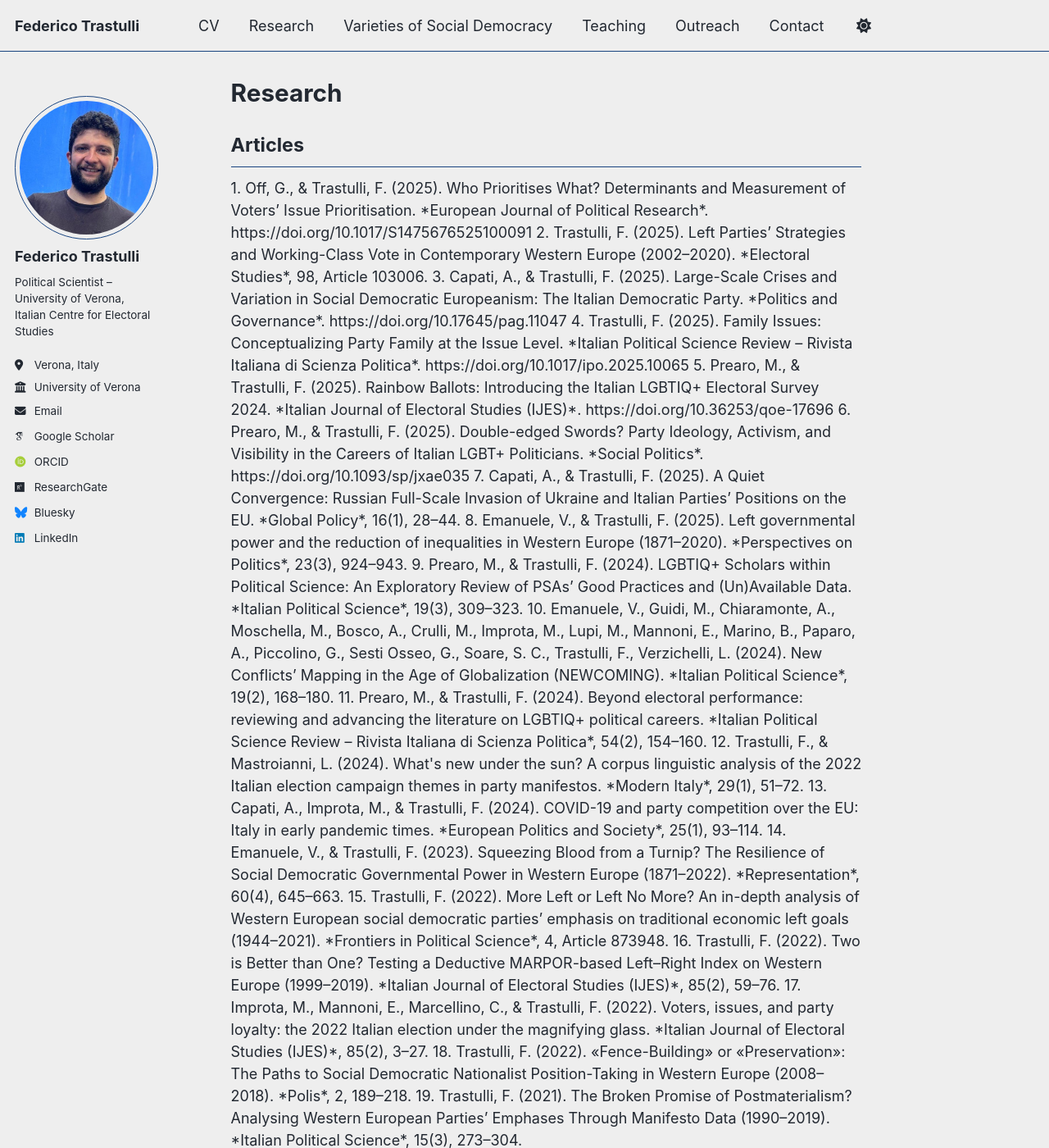
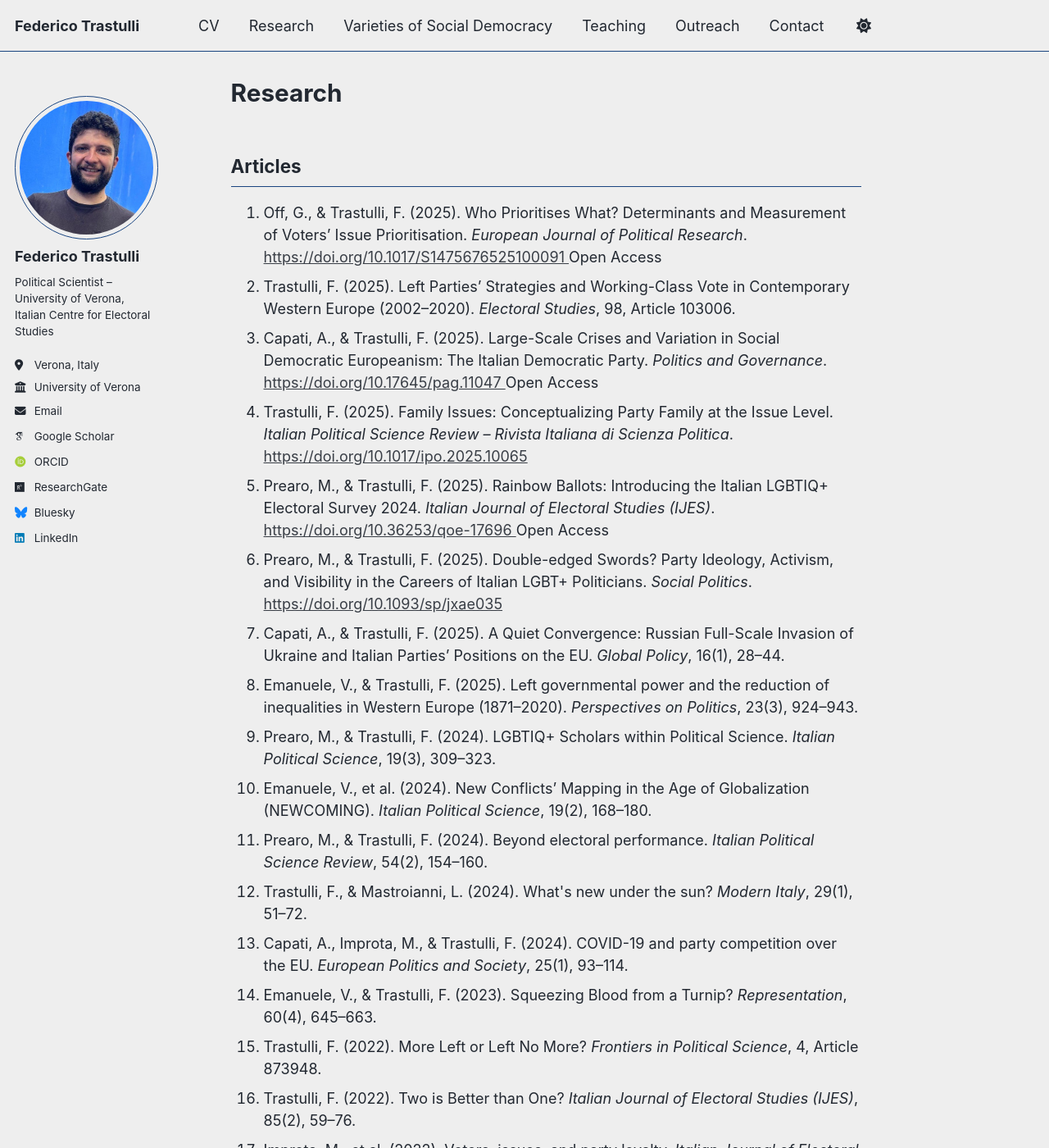
Before and after one commit to federicotrastulli/federicotrastulli.github.io, a Jekyll site: the page built from _pages/research.html, in a window 1280 px wide and 1400 px high. Shown: the whole window at 82% size. Built offline with Jekyll 4.4.1, drawn with Linux system fonts in a browser that asks for light colours; some web fonts are replaced; a script bundle is joined from its source files by our own code; library files that are not in the unit come from our copies; some of the changed text lies outside the part shown.

Commit message:
Update research.html

```diff
--- a/_pages/research.html
+++ b/_pages/research.html
@@ -4,56 +4,196 @@ permalink: /research/
 author_profile: true
 ---
 
-<div style="margin-top:-1.5em;">
+<div class="research-list">
 
-<h2 style="font-size:1.3em;">Articles</h2>
-1. Off, G., & Trastulli, F. (2025). Who Prioritises What? Determinants and Measurement of Voters’ Issue Prioritisation. *European Journal of Political Research*.
-   https://doi.org/10.1017/S1475676525100091
-2. Trastulli, F. (2025). Left Parties’ Strategies and Working-Class Vote in Contemporary Western Europe (2002–2020). *Electoral Studies*, 98, Article 103006.
-3. Capati, A., & Trastulli, F. (2025). Large-Scale Crises and Variation in Social Democratic Europeanism: The Italian Democratic Party. *Politics and Governance*.
-   https://doi.org/10.17645/pag.11047
-4. Trastulli, F. (2025). Family Issues: Conceptualizing Party Family at the Issue Level. *Italian Political Science Review – Rivista Italiana di Scienza Politica*.
-   https://doi.org/10.1017/ipo.2025.10065
-5. Prearo, M., & Trastulli, F. (2025). Rainbow Ballots: Introducing the Italian LGBTIQ+ Electoral Survey 2024. *Italian Journal of Electoral Studies (IJES)*.
-   https://doi.org/10.36253/qoe-17696
-6. Prearo, M., & Trastulli, F. (2025). Double-edged Swords? Party Ideology, Activism, and Visibility in the Careers of Italian LGBT+ Politicians. *Social Politics*.
-   https://doi.org/10.1093/sp/jxae035
-7. Capati, A., & Trastulli, F. (2025). A Quiet Convergence: Russian Full-Scale Invasion of Ukraine and Italian Parties’ Positions on the EU. *Global Policy*, 16(1), 28–44.
-8. Emanuele, V., & Trastulli, F. (2025). Left governmental power and the reduction of inequalities in Western Europe (1871–2020). *Perspectives on Politics*, 23(3), 924–943.
-9. Prearo, M., & Trastulli, F. (2024). LGBTIQ+ Scholars within Political Science: An Exploratory Review of PSAs’ Good Practices and (Un)Available Data. *Italian Political Science*, 19(3), 309–323.
-10. Emanuele, V., Guidi, M., Chiaramonte, A., Moschella, M., Bosco, A., Crulli, M., Improta, M., Lupi, M., Mannoni, E., Marino, B., Paparo, A., Piccolino, G., Sesti Osseo, G., Soare, S. C., Trastulli, F., Verzichelli, L. (2024). New Conflicts’ Mapping in the Age of Globalization (NEWCOMING). *Italian Political Science*, 19(2), 168–180.
-11. Prearo, M., & Trastulli, F. (2024). Beyond electoral performance: reviewing and advancing the literature on LGBTIQ+ political careers. *Italian Political Science Review – Rivista Italiana di Scienza Politica*, 54(2), 154–160.
-12. Trastulli, F., & Mastroianni, L. (2024). What's new under the sun? A corpus linguistic analysis of the 2022 Italian election campaign themes in party manifestos. *Modern Italy*, 29(1), 51–72.
-13. Capati, A., Improta, M., & Trastulli, F. (2024). COVID-19 and party competition over the EU: Italy in early pandemic times. *European Politics and Society*, 25(1), 93–114.
-14. Emanuele, V., & Trastulli, F. (2023). Squeezing Blood from a Turnip? The Resilience of Social Democratic Governmental Power in Western Europe (1871–2022). *Representation*, 60(4), 645–663.
-15. Trastulli, F. (2022). More Left or Left No More? An in-depth analysis of Western European social democratic parties’ emphasis on traditional economic left goals (1944–2021). *Frontiers in Political Science*, 4, Article 873948.
-16. Trastulli, F. (2022). Two is Better than One? Testing a Deductive MARPOR-based Left–Right Index on Western Europe (1999–2019). *Italian Journal of Electoral Studies (IJES)*, 85(2), 59–76.
-17. Improta, M., Mannoni, E., Marcellino, C., & Trastulli, F. (2022). Voters, issues, and party loyalty: the 2022 Italian election under the magnifying glass. *Italian Journal of Electoral Studies (IJES)*, 85(2), 3–27.
-18. Trastulli, F. (2022). «Fence-Building» or «Preservation»: The Paths to Social Democratic Nationalist Position-Taking in Western Europe (2008–2018). *Polis*, 2, 189–218.
-19. Trastulli, F. (2021). The Broken Promise of Postmaterialism? Analysing Western European Parties’ Emphases Through Manifesto Data (1990–2019). *Italian Political Science*, 15(3), 273–304.
+<h2>Articles</h2>
+<ol>
+  <li>
+    Off, G., &amp; <span class="me">Trastulli, F.</span> (2025).
+    Who Prioritises What? Determinants and Measurement of Voters’ Issue Prioritisation.
+    <em>European Journal of Political Research</em>.
+    <a href="https://doi.org/10.1017/S1475676525100091" class="doi">
+      https://doi.org/10.1017/S1475676525100091
+    </a>
+    <span class="badge oa">Open Access</span>
+  </li>
 
-<h2 style="font-size:1.3em;">Books</h2>
-1. Prearo, M., & Trastulli, F. (2025). *Politica e cittadinanza LGBTQIA+: Tra opinione pubblica, diritti e partecipazione*. Pisa: Edizioni ETS.
-2. *Under contract*: Trastulli, F. *Varieties of Social Democracy in Western Europe: The Impact of External Constraints on Ideological Differences*. Palgrave Macmillan.
+  <li>
+    <span class="me">Trastulli, F.</span> (2025).
+    Left Parties’ Strategies and Working-Class Vote in Contemporary Western Europe (2002–2020).
+    <em>Electoral Studies</em>, 98, Article 103006.
+  </li>
 
-<h2 style="font-size:1.3em;">Chapters</h2>
-1. Prearo, M., & Trastulli, F. (2025). Una carriera arcobaleno? Elezioni e rappresentanza politica LGBT+ in Italia.
-   In Pansardi, P. (ed.), *Genere e leadership politica* (pp. 102–127). Feltrinelli.
-2. Angelucci, D., Trastulli, F., & Tuorto, D. (2024). Cronaca di una morte annunciata. La partecipazione elettorale in Italia, 2022.
-   In Chiaramonte, A., & De Sio, L. (eds.), *Un polo solo* (pp. 107–138). Il Mulino.
-3. Bolgherini, S., & Trastulli, F. (2023). Voglia di sinistra: la collocazione sullo spettro politico.
-   In Grimaldi, S., & Venturino, F. (eds.), *Un nuovo inizio?* (pp. 75–86). Padova University Press.
-4. Testa, A., & Trastulli, F. (2023). Nuova segretaria, solita passione: sempre altissimo l’interesse per la politica.
-   In Grimaldi, S., & Venturino, F. (eds.), *Un nuovo inizio?* (pp. 87–96). Padova University Press.
-5. Trastulli, F. (2021). Manifesti elettorali e posizionamento ideologico.
-   In Acampa, S., et al. (eds.), *Saperi, conoscenze ed esperienze in formazione* (pp. 48–52).
+  <li>
+    Capati, A., &amp; <span class="me">Trastulli, F.</span> (2025).
+    Large-Scale Crises and Variation in Social Democratic Europeanism: The Italian Democratic Party.
+    <em>Politics and Governance</em>.
+    <a href="https://doi.org/10.17645/pag.11047" class="doi">
+      https://doi.org/10.17645/pag.11047
+    </a>
+    <span class="badge oa">Open Access</span>
+  </li>
 
-<h2 style="font-size:1.5em;">Current projects</h2>
-- Crulli, M., Emanuele, V., & Trastulli, F. Intersectionality and electoral participation.
-- Dassonneville, R., & Trastulli, F. Working-Class Electoral Cross-Pressures in 9 Western European Countries (1989–2024).
-- De Sio, L., Paparo, A., & Trastulli, F. Who takes the cue? Experimental evidence on voters’ political sophistication in party and leader cueing of issue positions.
-- Lourenço, P., Prearo, M., & Trastulli, F. Riding the Electoral Cycle: Dynamics of Anti-LGBTIQ+ Mobilisation in Four Western European Countries.
-- Trastulli, F. The Intersectional Decline of Working-Class Support for the Left: Evidence from 19 Western European countries (2002–2020).
-- Trastulli, F., Prearo, M., & Pansardi, P. Individual-level determinants of LGBTIQ+ issue attitudes: Evidence from the traditionalist Italian context.
+  <li>
+    <span class="me">Trastulli, F.</span> (2025).
+    Family Issues: Conceptualizing Party Family at the Issue Level.
+    <em>Italian Political Science Review – Rivista Italiana di Scienza Politica</em>.
+    <a href="https://doi.org/10.1017/ipo.2025.10065" class="doi">
+      https://doi.org/10.1017/ipo.2025.10065
+    </a>
+  </li>
+
+  <li>
+    Prearo, M., &amp; <span class="me">Trastulli, F.</span> (2025).
+    Rainbow Ballots: Introducing the Italian LGBTIQ+ Electoral Survey 2024.
+    <em>Italian Journal of Electoral Studies (IJES)</em>.
+    <a href="https://doi.org/10.36253/qoe-17696" class="doi">
+      https://doi.org/10.36253/qoe-17696
+    </a>
+    <span class="badge oa">Open Access</span>
+  </li>
+
+  <li>
+    Prearo, M., &amp; <span class="me">Trastulli, F.</span> (2025).
+    Double-edged Swords? Party Ideology, Activism, and Visibility in the Careers of Italian LGBT+ Politicians.
+    <em>Social Politics</em>.
+    <a href="https://doi.org/10.1093/sp/jxae035" class="doi">
+      https://doi.org/10.1093/sp/jxae035
+    </a>
+  </li>
+
+  <li>
+    Capati, A., &amp; <span class="me">Trastulli, F.</span> (2025).
+    A Quiet Convergence: Russian Full-Scale Invasion of Ukraine and Italian Parties’ Positions on the EU.
+    <em>Global Policy</em>, 16(1), 28–44.
+  </li>
+
+  <li>
+    Emanuele, V., &amp; <span class="me">Trastulli, F.</span> (2025).
+    Left governmental power and the reduction of inequalities in Western Europe (1871–2020).
+    <em>Perspectives on Politics</em>, 23(3), 924–943.
+  </li>
+
+  <li>
+    Prearo, M., &amp; <span class="me">Trastulli, F.</span> (2024).
+    LGBTIQ+ Scholars within Political Science.
+    <em>Italian Political Science</em>, 19(3), 309–323.
+  </li>
+
+  <li>
+    Emanuele, V., et al. (2024).
+    New Conflicts’ Mapping in the Age of Globalization (NEWCOMING).
+    <em>Italian Political Science</em>, 19(2), 168–180.
+  </li>
+
+  <li>
+    Prearo, M., &amp; <span class="me">Trastulli, F.</span> (2024).
+    Beyond electoral performance.
+    <em>Italian Political Science Review</em>, 54(2), 154–160.
+  </li>
+
+  <li>
+    <span class="me">Trastulli, F.</span>, &amp; Mastroianni, L. (2024).
+    What's new under the sun?
+    <em>Modern Italy</em>, 29(1), 51–72.
+  </li>
+
+  <li>
+    Capati, A., Improta, M., &amp; <span class="me">Trastulli, F.</span> (2024).
+    COVID-19 and party competition over the EU.
+    <em>European Politics and Society</em>, 25(1), 93–114.
+  </li>
+
+  <li>
+    Emanuele, V., &amp; <span class="me">Trastulli, F.</span> (2023).
+    Squeezing Blood from a Turnip?
+    <em>Representation</em>, 60(4), 645–663.
+  </li>
+
+  <li>
+    <span class="me">Trastulli, F.</span> (2022).
+    More Left or Left No More?
+    <em>Frontiers in Political Science</em>, 4, Article 873948.
+  </li>
+
+  <li>
+    <span class="me">Trastulli, F.</span> (2022).
+    Two is Better than One?
+    <em>Italian Journal of Electoral Studies (IJES)</em>, 85(2), 59–76.
+  </li>
+
+  <li>
+    Improta, M., et al. (2022).
+    Voters, issues, and party loyalty.
+    <em>Italian Journal of Electoral Studies (IJES)</em>, 85(2), 3–27.
+  </li>
+
+  <li>
+    <span class="me">Trastulli, F.</span> (2022).
+    «Fence-Building» or «Preservation».
+    <em>Polis</em>, 2, 189–218.
+  </li>
+
+  <li>
+    <span class="me">Trastulli, F.</span> (2021).
+    The Broken Promise of Postmaterialism?
+    <em>Italian Political Science</em>, 15(3), 273–304.
+  </li>
+</ol>
+
+<h2>Books</h2>
+<ol>
+  <li>
+    Prearo, M., &amp; <span class="me">Trastulli, F.</span> (2025).
+    <em>Politica e cittadinanza LGBTQIA+</em>.
+    Pisa: Edizioni ETS.
+  </li>
+  <li>
+    <em>Under contract</em>:
+    <span class="me">Trastulli, F.</span>.
+    <em>Varieties of Social Democracy in Western Europe</em>.
+    Palgrave Macmillan.
+    <span class="badge forthcoming">Forthcoming</span>
+  </li>
+</ol>
+
+<h2>Chapters</h2>
+<ol>
+  <li>
+    Prearo, M., &amp; <span class="me">Trastulli, F.</span> (2025).
+    In Pansardi, P. (ed.), <em>Genere e leadership politica</em> (pp. 102–127). Feltrinelli.
+  </li>
+
+  <li>
+    Angelucci, D., <span class="me">Trastulli, F.</span>, &amp; Tuorto, D. (2024).
+    In Chiaramonte, A., &amp; De Sio, L. (eds.), <em>Un polo solo</em> (pp. 107–138). Il Mulino.
+  </li>
+
+  <li>
+    Bolgherini, S., &amp; <span class="me">Trastulli, F.</span> (2023).
+    In Grimaldi, S., &amp; Venturino, F. (eds.), <em>Un nuovo inizio?</em> (pp. 75–86).
+  </li>
+
+  <li>
+    Testa, A., &amp; <span class="me">Trastulli, F.</span> (2023).
+    In Grimaldi, S., &amp; Venturino, F. (eds.), <em>Un nuovo inizio?</em> (pp. 87–96).
+  </li>
+
+  <li>
+    <span class="me">Trastulli, F.</span> (2021).
+    In Acampa, S., et al. (eds.),
+    <em>Saperi, conoscenze ed esperienze in formazione</em> (pp. 48–52).
+  </li>
+</ol>
+
+<h2>Current projects</h2>
+<ul>
+  <li>Crulli, M., Emanuele, V., &amp; <span class="me">Trastulli, F.</span>. Intersectionality and electoral participation.</li>
+  <li>Dassonneville, R., &amp; <span class="me">Trastulli, F.</span>. Working-Class Electoral Cross-Pressures.</li>
+  <li>De Sio, L., Paparo, A., &amp; <span class="me">Trastulli, F.</span>. Who takes the cue?</li>
+  <li>Lourenço, P., Prearo, M., &amp; <span class="me">Trastulli, F.</span>. Riding the Electoral Cycle.</li>
+  <li><span class="me">Trastulli, F.</span>. The Intersectional Decline of Working-Class Support for the Left.</li>
+  <li><span class="me">Trastulli, F.</span>, Prearo, M., &amp; Pansardi, P. Individual-level determinants of LGBTIQ+ issue attitudes.</li>
+</ul>
 
 </div>
```
